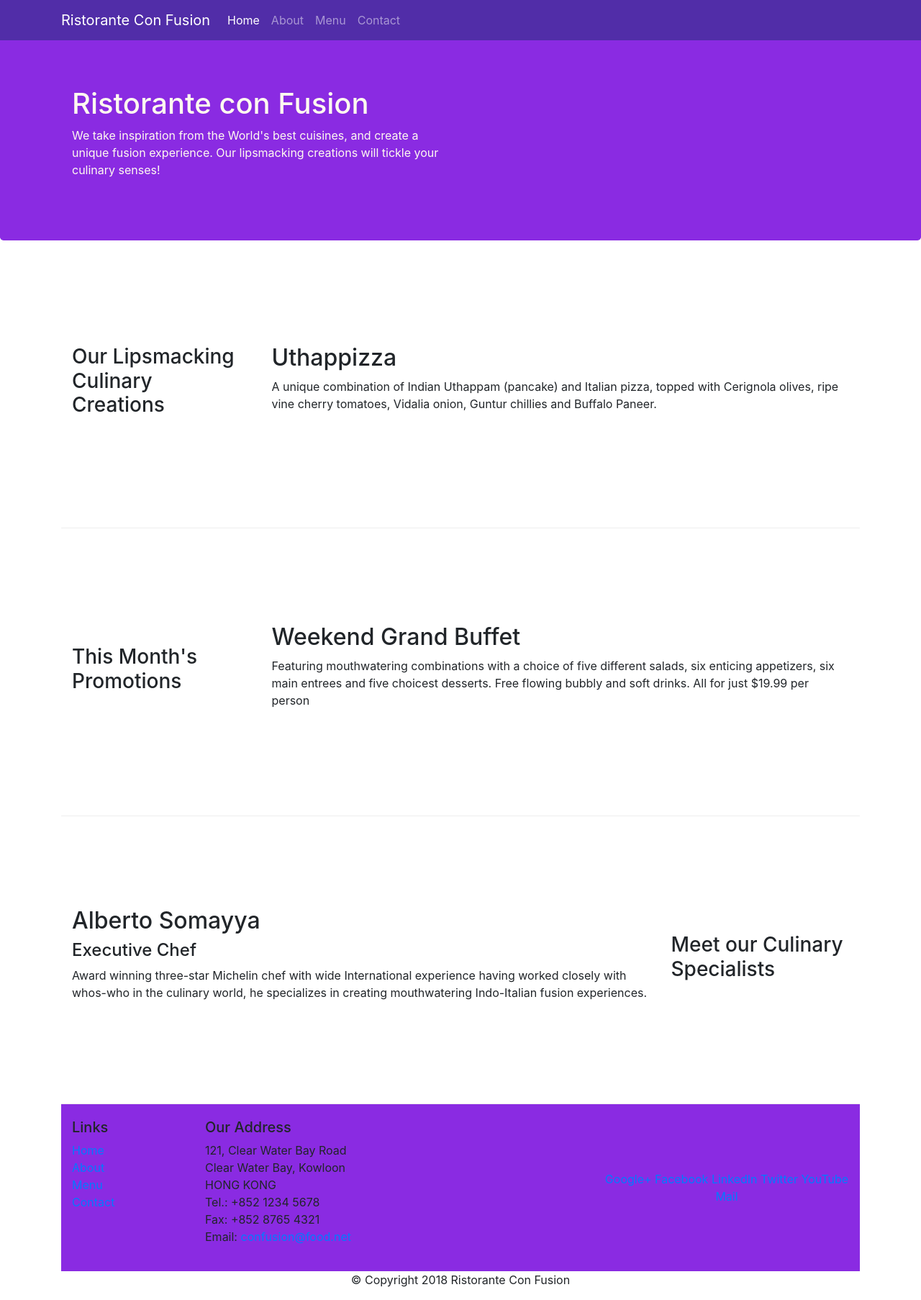
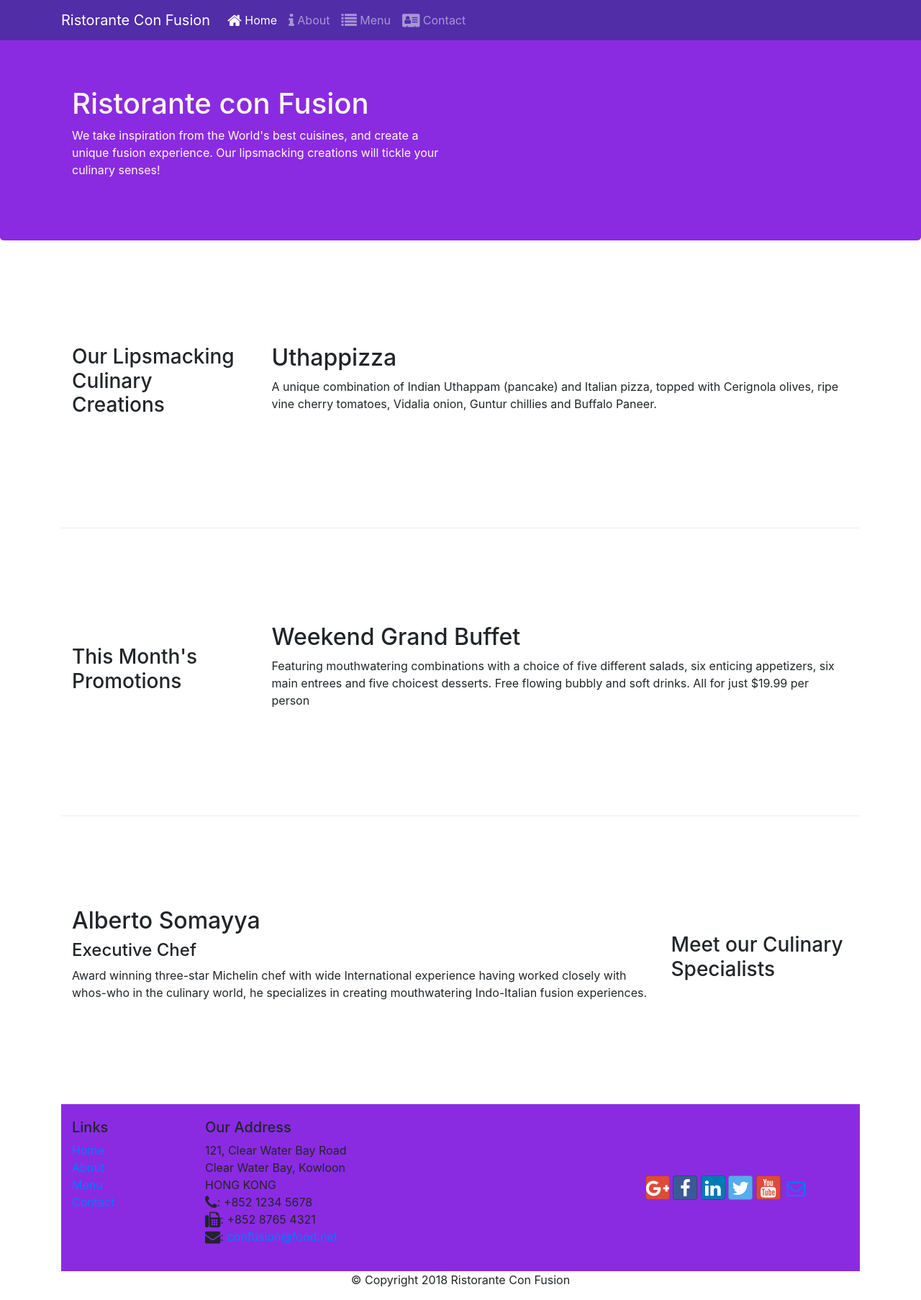
Before and after one commit to sotobraundevs/bootstrapBasics, a website: page index.html in a window 1280 px wide. Shown: the whole page at 72% size. Drawn offline with nearby package versions, Linux system fonts and the light colour scheme.

Commit message:
Icon Fonts

```diff
--- a/index.html
+++ b/index.html
@@ -9,6 +9,8 @@
 
     <!-- Bootstrap CSS -->
     <link rel="stylesheet" href="node_modules/bootstrap/dist/css/bootstrap.min.css">
+    <link rel="stylesheet" href="node_modules/font-awesome/css/font-awesome.min.css">
+    <link rel="stylesheet" href="node_modules/bootstrap-social/bootstrap-social.css">
     <title>Ristorante Con Fusion</title>
 	<link rel="stylesheet" href="css/style.css">
 
@@ -25,10 +27,10 @@
                    <a class="navbar-brand" href="#">Ristorante Con Fusion</a>
                    <div class="collapse navbar-collapse" id="Navbar">
                         <ul class="navbar-nav mr-auto">
-                            <li class="nav-item active"><a class="nav-link" href="#">Home</a></li>
-                            <li class="nav-item"><a class="nav-link" href="./aboutus.html">About</a></li>
-                            <li class="nav-item"><a class="nav-link" href="#">Menu</a></li>
-                            <li class="nav-item"><a class="nav-link" href="#">Contact</a></li>
+                                <li class="nav-item active"><a class="nav-link" href="#"><span class="fa fa-home fa-lg"></span> Home</a></li>
+                                <li class="nav-item"><a class="nav-link" href="./aboutus.html"><span class="fa fa-info fa-lg"></span> About</a></li>
+                                <li class="nav-item"><a class="nav-link" href="#"><span class="fa fa-list fa-lg"></span> Menu</a></li>
+                                <li class="nav-item"><a class="nav-link" href="#"><span class="fa fa-address-card fa-lg"></span> Contact</a></li>
                         </ul>
                     </div>
 
@@ -100,19 +102,21 @@
 		              121, Clear Water Bay Road<br>
 		              Clear Water Bay, Kowloon<br>
 		              HONG KONG<br>
-		              Tel.: +852 1234 5678<br>
-		              Fax: +852 8765 4321<br>
-		              Email: <a href="mailto:confusion@food.net">confusion@food.net</a>
+		              <i class="fa fa-phone fa-lg"></i>: +852 1234 5678<br>
+                      <i class="fa fa-fax fa-lg"></i>: +852 8765 4321<br>
+                      <i class="fa fa-envelope fa-lg"></i>:
+                      <a href="mailto:confusion@food.net">confusion@food.net</a>
 		           </address>
                 </div>
                 <div class="col-12 offset-1 col-sm-4 align-self-center">
                     <div class="text-center ">
-                        <a href="http://google.com/+">Google+</a>
-                        <a href="http://www.facebook.com/profile.php?id=">Facebook</a>
-                        <a href="http://www.linkedin.com/in/">LinkedIn</a>
-                        <a href="http://twitter.com/">Twitter</a>
-                        <a href="http://youtube.com/">YouTube</a>
-                        <a href="mailto:">Mail</a>
+                            <a class="btn btn-social-icon btn-google" href="http://google.com/+"><i class="fa fa-google-plus"></i></a>
+                            <a class="btn btn-social-icon btn-facebook" href="http://www.facebook.com/profile.php?id="><i class="fa fa-facebook"></i></a>
+                            <a class="btn btn-social-icon btn-linkedin" href="http://www.linkedin.com/in/"><i class="fa fa-linkedin"></i></a>
+                            <a class="btn btn-social-icon btn-twitter" href="http://twitter.com/"><i class="fa fa-twitter"></i></a>
+                            <a class="btn btn-social-icon btn-google" href="http://youtube.com/"><i class="fa fa-youtube"></i></a>
+                            <a class="btn btn-social-icon" href="mailto:"><i class="fa fa-envelope-o"></i></a>
+
                     </div>
                 </div>
            </div>
--- a/package.json
+++ b/package.json
@@ -15,6 +15,8 @@
   },
   "dependencies": {
     "bootstrap": "^4.0.0",
+    "bootstrap-social": "^5.1.1",
+    "font-awesome": "^4.7.0",
     "jquery": "^3.3.1",
     "popper.js": "^1.12.9"
   }
```
Also changed, not shown: aboutus.html (+21 -14 lines), 1 other file.
